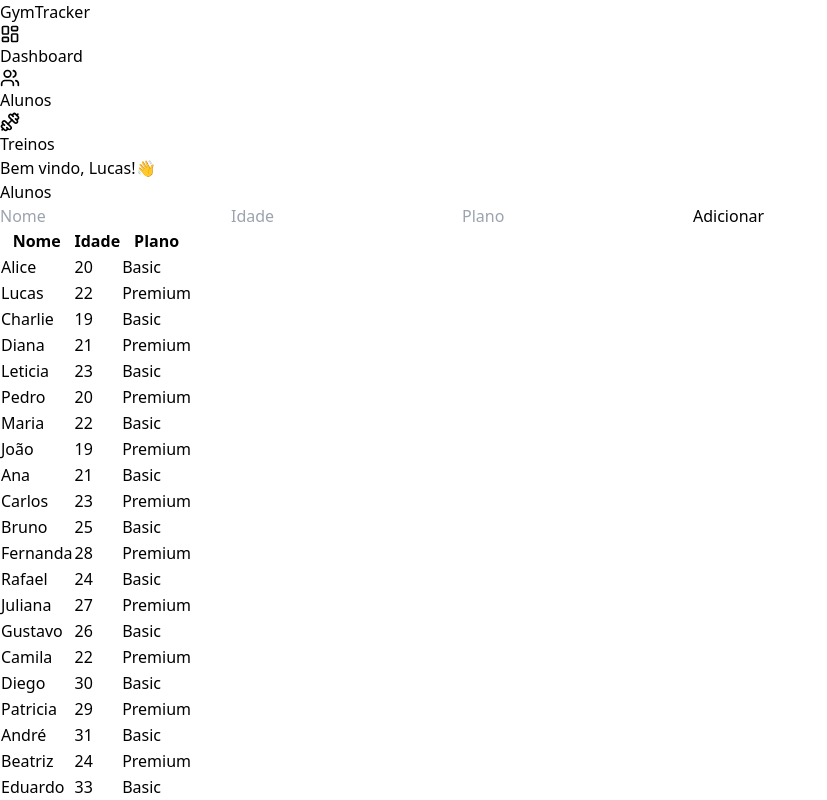
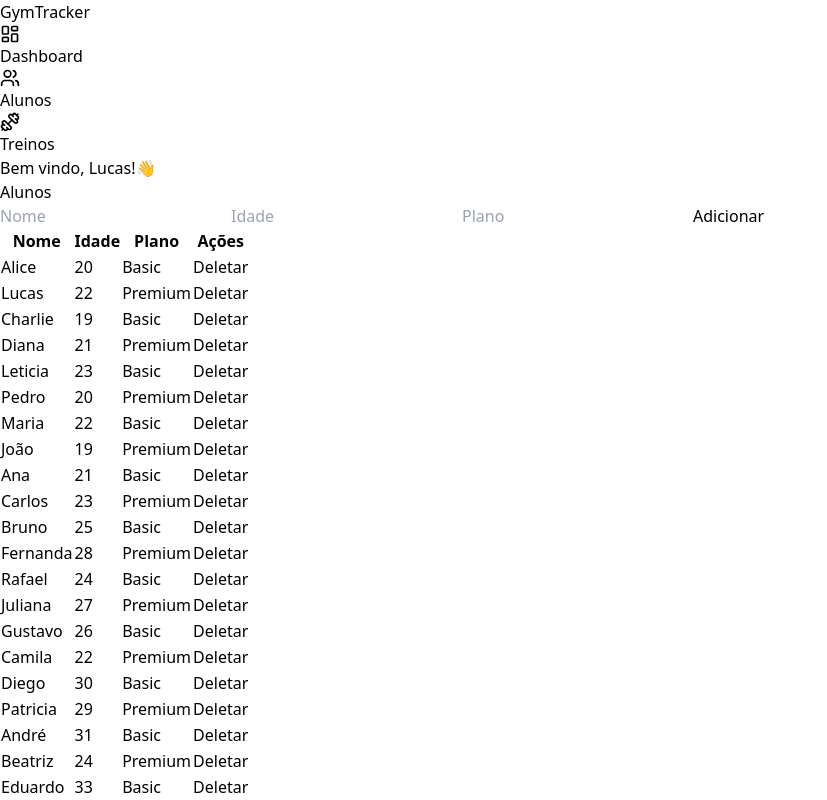
Before and after one commit to lucasvass1/Workout-Flow, a React (Vite) app in the folder Frontend/: page /students in a window 1280 px wide. Shown: the top 800 px of the page, without its empty margins (0-827 px from the left). Built offline with nearby package versions, Linux system fonts and the light colour scheme.

Commit message:
git commit -m "feat: add delete student functionality"

```diff
--- a/Frontend/src/pages/Students.tsx
+++ b/Frontend/src/pages/Students.tsx
@@ -8,6 +8,10 @@ export function Students() {
   const [name, setName] = useState("");
   const [age, setAge] = useState("");
   const [plan, setPlan] = useState("");
+
+  function handleDelete(id: number) {
+    setStudents((prev) => prev.filter((student) => student.id !== id));
+  }
 
   function handleAddStudent(e: React.FormEvent) {
     e.preventDefault();
@@ -21,7 +25,6 @@ export function Students() {
 
     setStudents((prev) => [...prev, newStudent]);
 
-    // limpar formulário
     setName("");
     setAge("");
     setPlan("");
@@ -29,7 +32,6 @@ export function Students() {
 
   return (
     <div className="flex flex-col gap-6">
-
       <h1 className="text-3xl font-bold">Alunos</h1>
 
       {/* Formulário */}
@@ -71,6 +73,7 @@ export function Students() {
               <th className="py-2">Nome</th>
               <th>Idade</th>
               <th>Plano</th>
+              <th>Ações</th>
             </tr>
           </thead>
 
@@ -80,12 +83,19 @@ export function Students() {
                 <td className="py-2">{student.name}</td>
                 <td>{student.age}</td>
                 <td>{student.plan}</td>
+                <td>
+                  <button
+                    onClick={() => handleDelete(student.id)}
+                    className="text-red-400 hover:text-red-600"
+                  >
+                    Deletar
+                  </button>
+                </td>
               </tr>
             ))}
           </tbody>
         </table>
       </div>
-
     </div>
   );
 }
```
